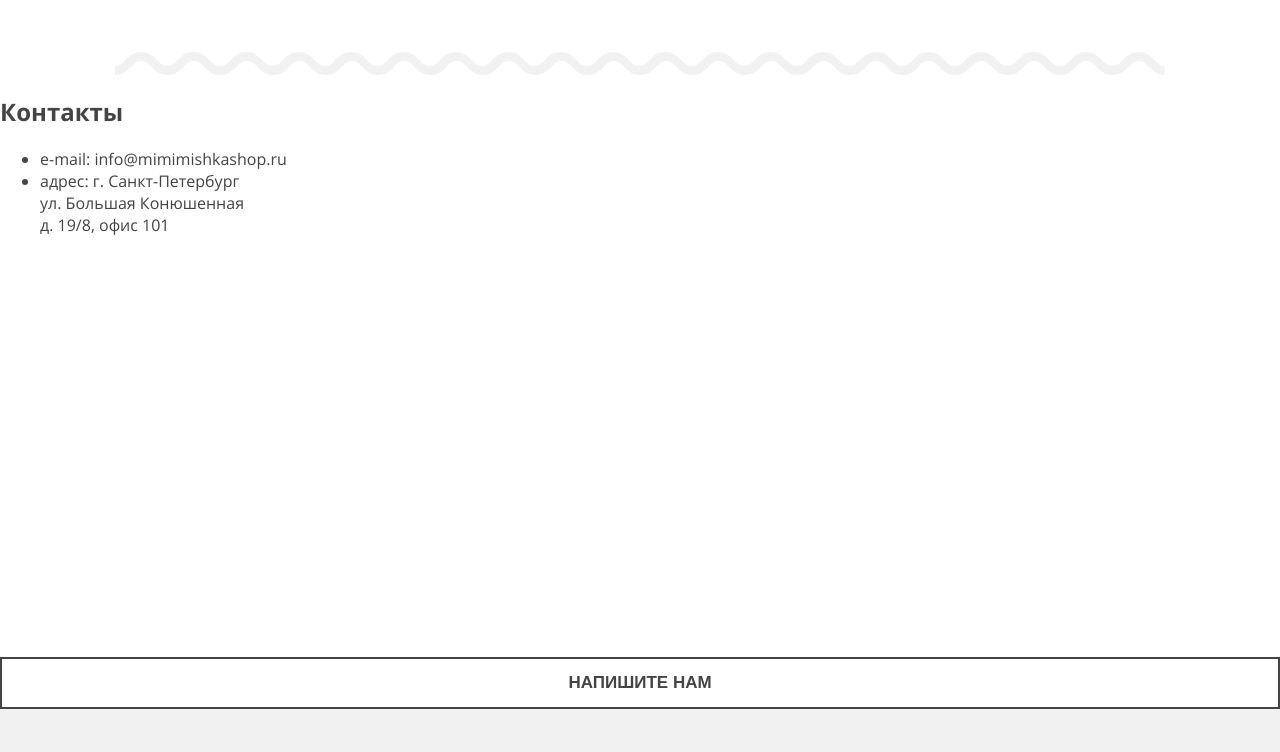
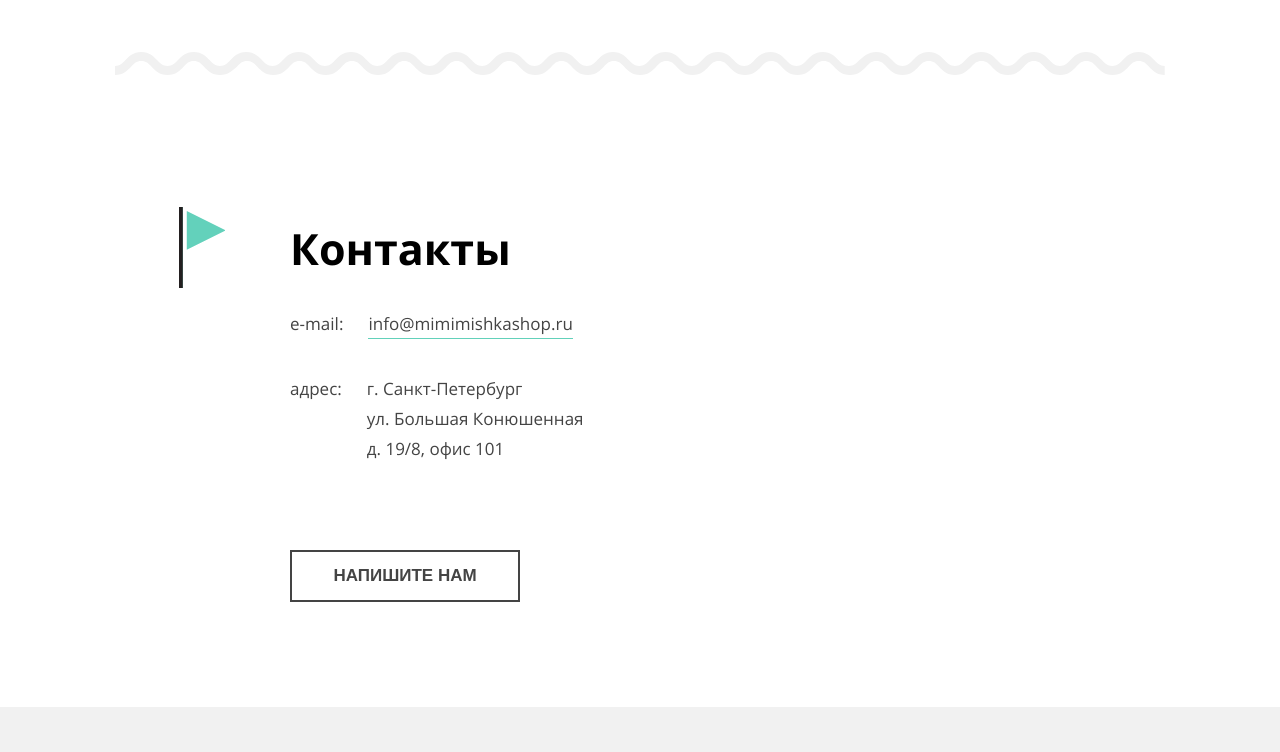
Before and after one commit to koshshshka-ann/mishka, a website: page source/index.html in a window 1280 px wide. Shown: the part 2750-3502 px from the top of the page. Drawn offline with nearby package versions, Linux system fonts and the light colour scheme; files that its build step writes are made by us from their sources; files whose address does not match are found by name.

Commit message:
Добавила контакты

```diff
--- a/source/index.html
+++ b/source/index.html
@@ -182,23 +182,23 @@
       </div>
     </section>
     <section class="contacts">
-      <div class="contacts__wrapper">
+      <div class="contacts__content-wrapper">
+        <div class="contacts__title-wrapper">
           <h2 class="contacts__title">Контакты</h2>
         </div>
         <ul class="contacts__list">
           <li class="contacts__item">
             <span class="contacts__label">e-mail:</span>
-          <span class="contacts__value">info@mimimishkashop.ru</span>
+            <span class="contacts__value contacts__value--email">info@mimimishkashop.ru</span>
           </li>
           <li class="contacts__item">
             <span class="contacts__label">адрес:</span>
             <span class="contacts__value">
-            г. Санкт-Петербург <br>
-            ул. Большая Конюшенная <br>
-            д. 19/8, офис 101
+              г. Санкт-Петербург<br>ул. Большая Конюшенная<br>д. 19/8, офис 101
             </span>
           </li>
         </ul>
+      </div>
       <div class="contacts__map-wrapper">
         <iframe class="contacts__map" src="https://yandex.ru/map-widget/v1/?um=constructor%3Ac06c596420cfd427d2706cb4f9d95f4d2822bdfd76f4a6ce61b198c45a114468&amp;source=constructor" height="400" frameborder="0"></iframe>
       </div>
--- a/source/sass/blocks/contacts.scss
+++ b/source/sass/blocks/contacts.scss
@@ -1,3 +1,184 @@
+.contacts {
+  padding-top: 38px;
+  padding-bottom: 39px;
+
+  @media (min-width: $tablet-width) {
+    padding-top: 68px;
+    padding-bottom: 57px;
+  }
+
+  @media (min-width: $desktop-width) {
+    width: 1050px;
+    margin: 0 auto;
+    padding-top: 70px;
+    padding-bottom: 105px;
+    display: flex;
+    position: relative;
+  }
+}
+
+.contacts__content-wrapper {
+  width: 350px;
+  padding-left: 175px;
+}
+
+.contacts__title-wrapper {
+  width: 260px;
+  margin: 0  auto;
+  padding-bottom: 28px;
+
+  @media (min-width: $tablet-width) {
+    width: 668px;
+    padding-bottom: 49px;
+    position: relative;
+
+    &::before {
+      content: "";
+      width: 46px;
+      height: 81px;
+      position: absolute;
+      background-image: url("../img/icons/icon-flag.svg");
+      background-repeat: no-repeat;
+      top: -22px;
+      right: 3px;
+    }
+  }
+
+  @media (min-width: $desktop-width) {
+    width: 100%;
+    padding-top: 79px;
+    padding-bottom: 35px;
+
+    &::before {
+      top: 62px;
+      right: auto;
+      left: -111px;
+    }
+  }
+}
+
+.contacts__title {
+  margin: 0;
+  font-weight: 700;
+  font-size: 25px;
+  line-height: 30px;
+  color: $black;
+
+  @media (min-width: $tablet-width) {
+    font-size: 43px;
+    line-height: 50px;
+  }
+}
+
+.contacts__list {
+  width: 260px;
+  margin: 0 auto;
+  padding: 0;
+  padding-bottom: 31px;
+  list-style-type: none;
+
+  @media (min-width: $tablet-width) {
+    width: 668px;
+    padding-bottom: 49px;
+    display: flex;
+    align-items: flex-start;
+  }
+
+  @media (min-width: $desktop-width) {
+    display: block;
+  }
+}
+
+.contacts__item {
+  display: flex;
+  padding-bottom: 31px;
+
+  @media (min-width: $tablet-width) {
+    padding-bottom: 0;
+    width: 50%;
+  }
+
+  @media (min-width: $tablet-width) {
+    padding-bottom: 35px;
+  }
+}
+
+.contacts__label {
+  width: 44px;
+  padding-right: 32px;
+  display: inline-block;
+  font-size: 14px;
+  line-height: 30px;
+
+  @media (min-width: $tablet-width) {
+    width: auto;
+    padding-right: 25px;
+    font-size: 17px;
+  }
+}
+
+.contacts__value {
+  font-size: 14px;
+  line-height: 30px;
+  position: relative;
+
+  &--email {
+    &::after {
+      content: "";
+      width: 100%;
+      height: 1px;
+      background-color: $mint-elements;
+      position: absolute;
+      left: 0;
+      bottom: 2px;
+    }
+  }
+
+  @media (min-width: $tablet-width) {
+    font-size: 17px;
+
+    &--email {
+      &::after {
+        bottom: 0;
+      }
+    }
+  }
+}
+
+.contacts__map-wrapper {
+  padding-bottom: 42px;
+
+  @media (min-width: $tablet-width) {
+    padding-bottom: 55px;
+  }
+
+  @media (min-width: $desktop-width) {
+    width: 527px;
+    padding-bottom: 0;
+  }
+}
+
 .contacts__map {
   width: 100%;
+  height: 455px;
+  display: block;
+
+  @media (min-width: $tablet-width) {
+    height: 457px;
+  }
 }
+
+.contacts__button-wrapper {
+  width: 260px;
+  margin: 0 auto;
+
+  @media (min-width: $tablet-width) {
+    width: 230px;
+  }
+
+  @media (min-width: $desktop-width) {
+    position: absolute;
+    bottom: 105px;
+    left: 175px;
+  }
+}
```
Lines whose indentation alone changed are shown as unchanged.
